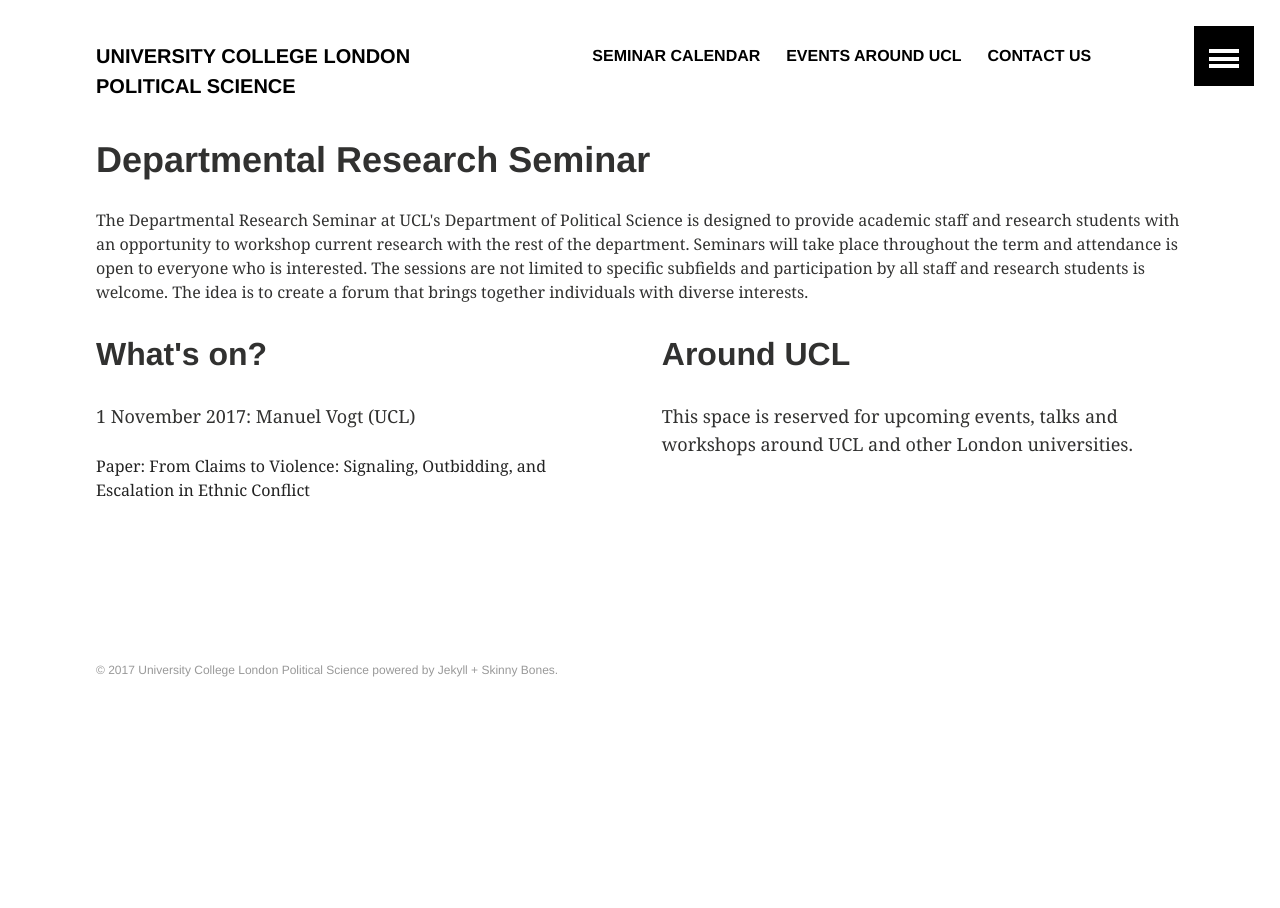
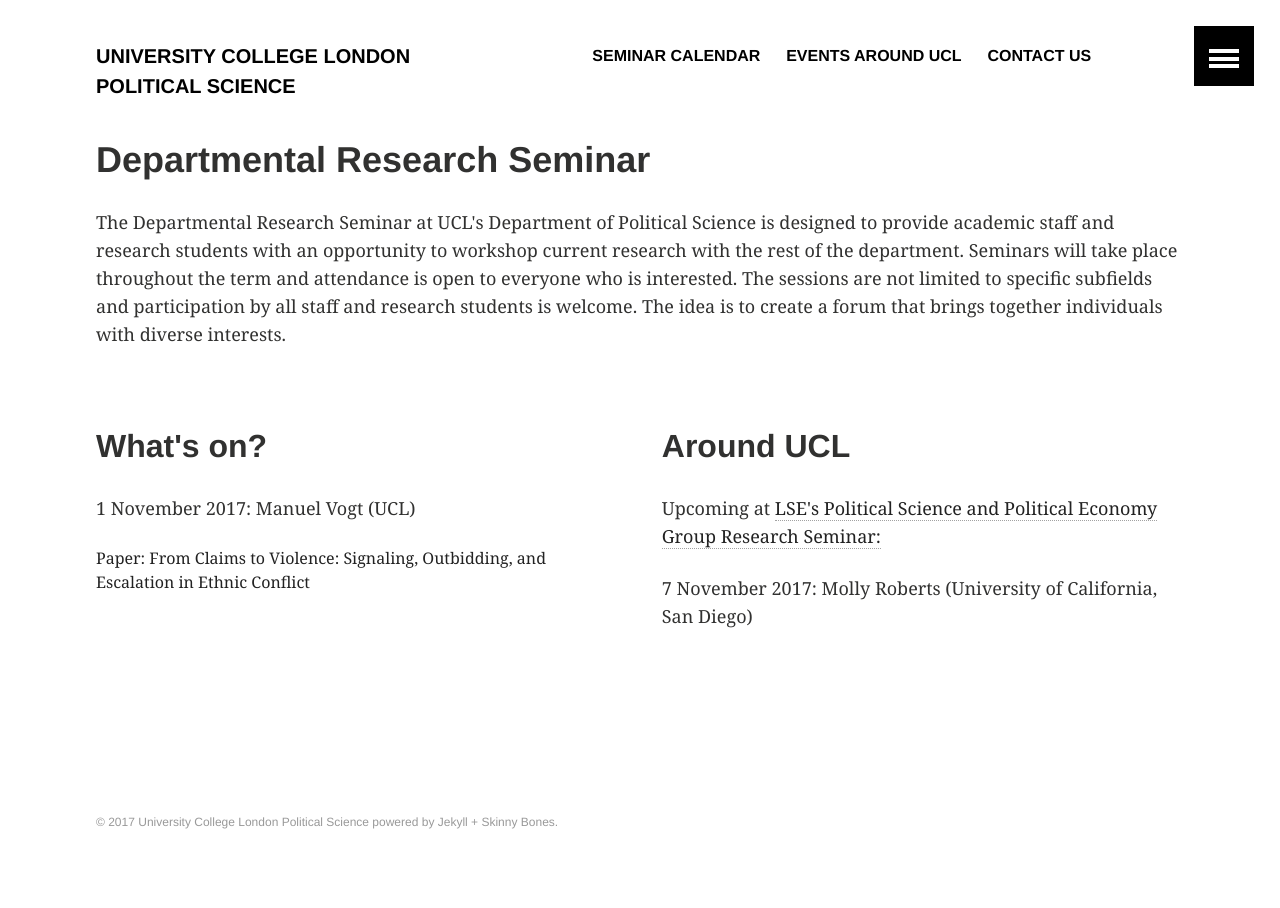
Before and after one commit to phischroeder/drs_page, a Jekyll site: the page built from index.html, in a window 1280 px wide. Built offline with Jekyll 4.4.1, drawn with Linux system fonts in a browser that asks for light colours.

Commit message:
Update index.html

```diff
--- a/index.html
+++ b/index.html
@@ -10,15 +10,16 @@
 {% endfor %}
 </div><!-- /.tiles -->
 
-The Departmental Research Seminar at UCL's Department of Political Science is designed to provide academic staff and research students with an opportunity to workshop current research with the rest of the department. Seminars will take place throughout the term and attendance is open to everyone who is interested. The sessions are not limited to specific subfields and participation by all staff and research students is welcome. The idea is to create a forum that brings together individuals with diverse interests.
+<p>The Departmental Research Seminar at UCL's Department of Political Science is designed to provide academic staff and research students with an opportunity to workshop current research with the rest of the department. Seminars will take place throughout the term and attendance is open to everyone who is interested. The sessions are not limited to specific subfields and participation by all staff and research students is welcome. The idea is to create a forum that brings together individuals with diverse interests.</p>
 </br>
 
 <div style="float: left; width: 48%;">
   <h2>What's on?</h2>
   <p>1 November 2017: Manuel Vogt (UCL)</p>
-  <a href = "https://moodle.ucl.ac.uk/mod/resource/view.php?id=3156133" target="_blank" >Paper: From Claims to Violence: Signaling, Outbidding, and Escalation in Ethnic Conflict</a>
+  <a href = "https://moodle.ucl.ac.uk/mod/resource/view.php?id=3156133" target = "_blank" >Paper: From Claims to Violence: Signaling, Outbidding, and Escalation in Ethnic Conflict</a>
 </div>
 <div style="float: right; width: 48%;">
   <h2>Around UCL</h2>
-  <p>This space is reserved for upcoming events, talks and workshops around UCL and other London universities.</p>
+  <p>Upcoming at <a href = "http://www.lse.ac.uk/government/research/resgroups/PSPE/ResearchSeminar.aspx" target = "_blank" >LSE's Political Science and Political Economy Group Research Seminar:</a></p>
+  <p>7 November 2017: Molly Roberts (University of California, San Diego)</p>
 </div>
```
